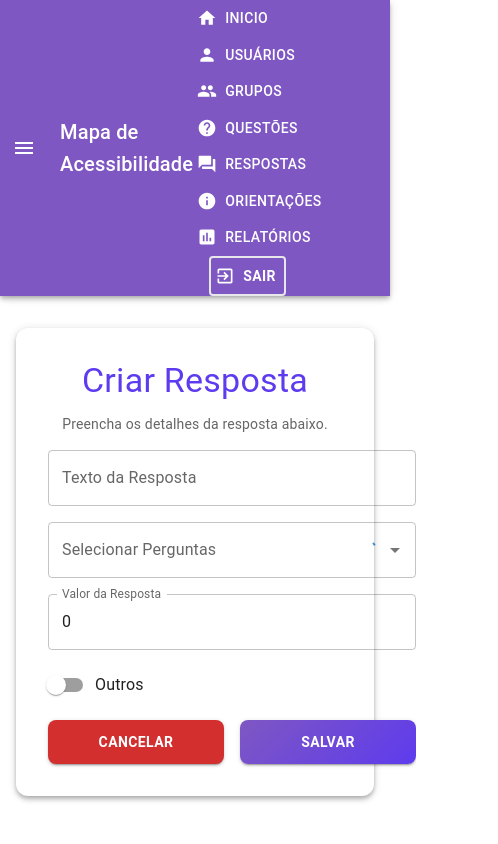
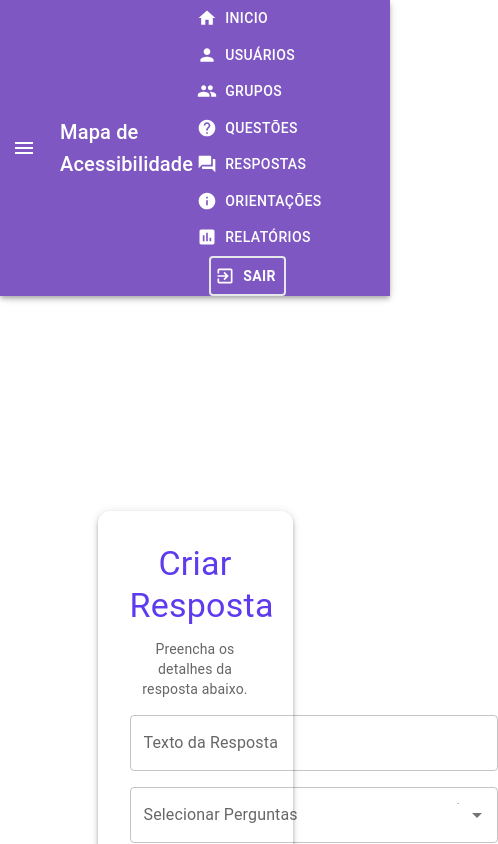
Before and after one commit to joselisboaa/TCC-Front, a Next.js app: page /home/answers/new in a window 390 px wide. Shown: the top 844 px of the page, 498 px wide, since content can reach past the window. Built offline with nearby package versions, Linux system fonts and the light colour scheme; no server answers.

Commit message:
feat: add responsivity in component

```diff
--- a/src/app/home/answers/new/page.tsx
+++ b/src/app/home/answers/new/page.tsx
@@ -12,7 +12,7 @@ import fetchRequest from "@/utils/fetchRequest";
 interface Question {
   id: number;
   text: string;
-  user_group: { id: number; text: string };
+  user_groups: { id: number; text: string }[];
 }
 
 const schema = yup.object().shape({
@@ -23,10 +23,12 @@ const schema = yup.object().shape({
       yup.object().shape({
         id: yup.number().required("A questão é obrigatória"),
         text: yup.string().required("A questão é obrigatória"),
-        user_group: yup.object().shape({
-          id: yup.number().required("O grupo de usuários é obrigatório"),
-          text: yup.string().required("O grupo de usuários é obrigatório"),
-        }),
+        user_groups: yup.array().of(
+          yup.object().shape({
+            id: yup.number().required(),
+            text: yup.string().required(),
+          })
+        )
       })
     )
     .min(1, "Selecione pelo menos uma pergunta")
@@ -49,6 +51,8 @@ export default function CreateAnswer() {
       value: 0,
     },
   });
+
+  console.log(errors)
 
   const { data: questions, isLoading: isFetchingQuestions } = useQuery<Question[]>(
     "questions",
@@ -87,8 +91,8 @@ export default function CreateAnswer() {
   );
 
   return (
-    <Box sx={{ display: "flex", justifyContent: "center", alignItems: "center", height: "fit" }}>
-      <Paper elevation={4} sx={{ padding: 4, width: "100%", maxWidth: 420, borderRadius: 3, textAlign: "center" }}>
+    <Box sx={{ display: "flex", justifyContent: "center", alignItems: "center", minHeight: "100vh", padding: 2 }}>
+      <Paper elevation={4} sx={{ padding: 4, width: "auto", maxWidth: "50vw", borderRadius: 3, textAlign: "center" }}>
         <Typography variant="h4" component="h1" gutterBottom sx={{ color: "#5E3BEE" }}>
           Criar Resposta
         </Typography>
@@ -111,17 +115,51 @@ export default function CreateAnswer() {
                 <Autocomplete
                   {...field}
                   multiple
-                  options={questions || []}
-                  getOptionLabel={(option) => `${option.text} ${option.user_group?.text ? "(" + option.user_group.text + ")" : ""}`}
-                  onChange={(_, newValue) => field.onChange(newValue)}
+                  options={questions?.filter(question =>
+                    !field.value?.some(selected => selected.id === question.id)
+                  ) || []}
+                  getOptionLabel={(option) => option.text}
+                  onChange={(_, newValue) => {
+                    const uniqueValues = Array.from(new Set(newValue.map(item => item.id)))
+                      .map(id => newValue.find(item => item.id === id));
+                    field.onChange(uniqueValues);
+                  }}
+                  isOptionEqualToValue={(option, value) => option.id === value.id}
+                  sx={{
+                    width: '100%',
+                    '& .MuiAutocomplete-inputRoot': {
+                      flexWrap: 'wrap',
+                      alignItems: 'flex-start',
+                      padding: '4px 8px',
+                      minHeight: '56px',
+                    },
+                    '& .MuiAutocomplete-tag': {
+                      margin: '2px',
+                      maxWidth: 'none',
+                    },
+                  }}
                   renderInput={(params) => (
                     <TextField
                       {...params}
                       label="Selecionar Perguntas"
-                      fullWidth
-                      variant="outlined"
                       error={!!errors.question}
                       helperText={errors.question?.message}
+                      sx={{
+                        width: '100%',
+                        "& .MuiInputBase-root": {
+                          display: "flex",
+                          flexWrap: "wrap",
+                          alignItems: "flex-start",
+                          paddingTop: '6px',
+                          maxWidth: "100%",
+                          boxSizing: "border-box",
+                        },
+                        "& .MuiAutocomplete-tag": {
+                          maxWidth: "100%",
+                          overflow: "hidden",
+                          textOverflow: "ellipsis",
+                        },
+                      }}
                       InputProps={{
                         ...params.InputProps,
                         endAdornment: (
@@ -135,12 +173,6 @@ export default function CreateAnswer() {
                   )}
                 />
               )}
-            />
-
-            <Controller
-              name="value"
-              control={control}
-              render={({ field }) => <TextField {...field} label="Valor da Resposta" fullWidth variant="outlined" error={!!errors.value} helperText={errors.value?.message}/>}
             />
 
             <Controller
```
